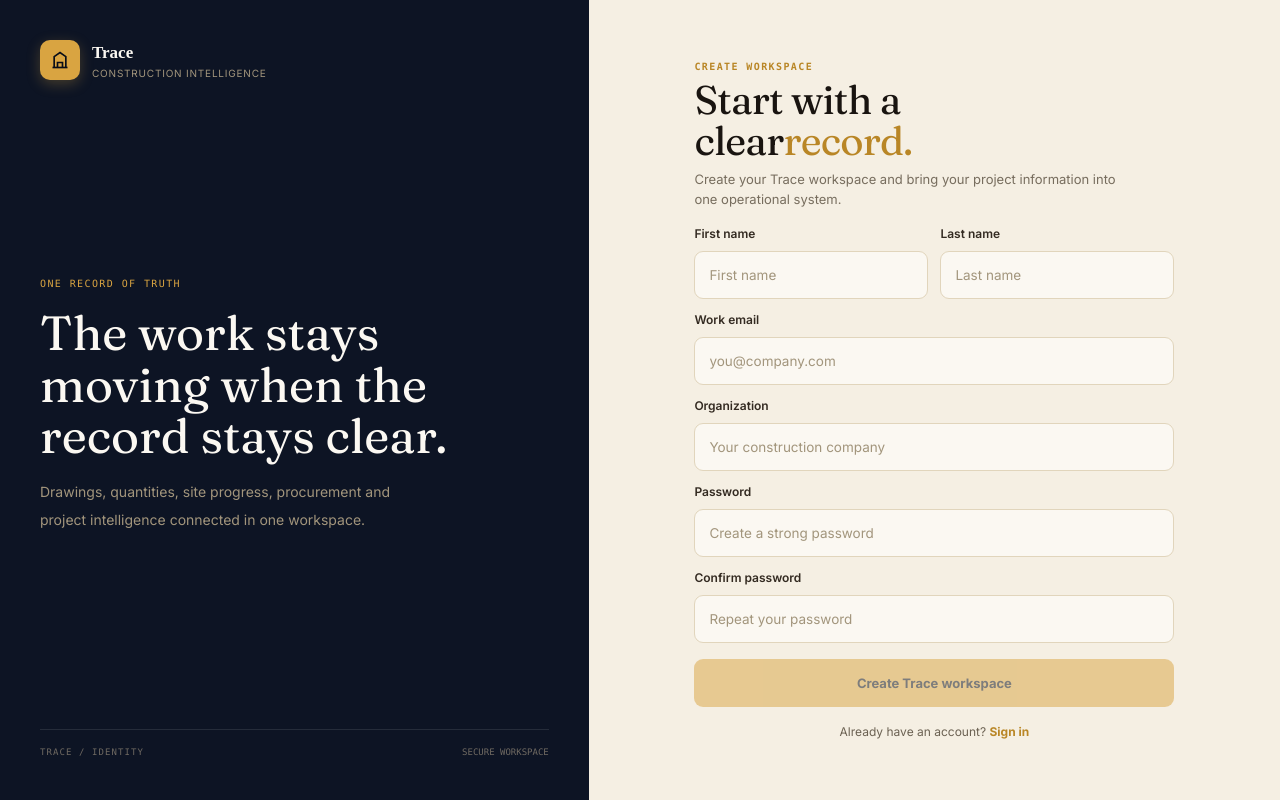
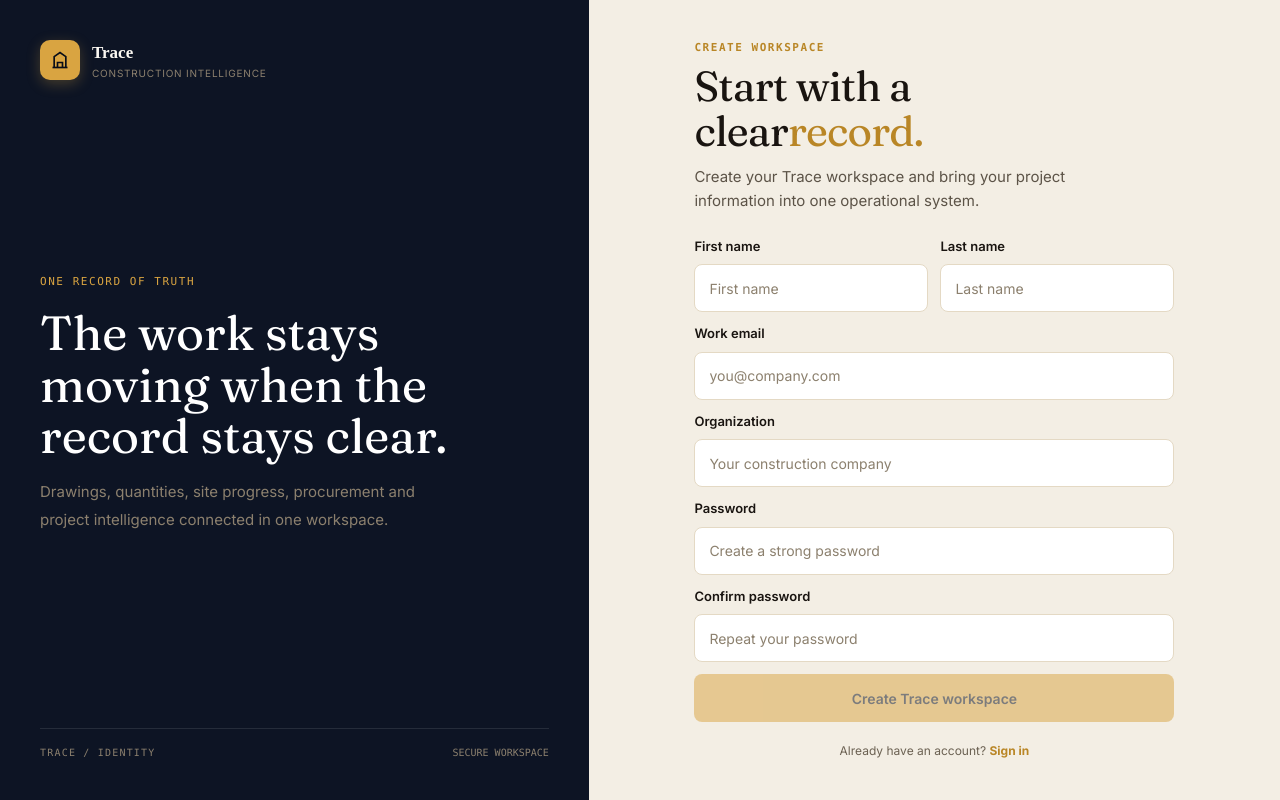
Before and after one commit to RehanParveez/trace, a React (Vite) app in the folder frontend/: page /register in a window 1280 px wide. Built offline with nearby package versions, Linux system fonts and the light colour scheme; no server answers.

Commit message:
this c/m is a/b work on ident.lay.fronts.log.acros.auth flow

```diff
--- a/frontend/src/modules/identity/components/AuthField.tsx
+++ b/frontend/src/modules/identity/components/AuthField.tsx
@@ -17,11 +17,11 @@
 }: AuthFieldProps) {
   return (
     <label className="block">
-      <span className="mb-2 flex items-center justify-between text-[12px] font-semibold text-[#332A21]">
+      <span className="mb-2 flex items-center justify-between text-[13px] font-semibold text-[var(--color-text-primary)]">
         <span>{label}</span>
 
         {hint && (
-          <span className="font-normal text-[#A2957C]">
+          <span className="font-normal text-[var(--color-text-muted)]">
             {hint}
           </span>
         )}
@@ -31,23 +31,22 @@
         id={id}
         {...props}
         className={[
-          "h-12 w-full rounded-[9px]",
-          "border bg-[#FBF8F2]",
-          "px-3.5 text-[13.5px]",
-          "text-[#191410]",
+          "h-12 w-full rounded-[var(--radius-sm)]",
+          "border bg-[var(--color-surface)]",
+          "px-3.5 text-[14px]",
+          "text-[var(--color-text-primary)]",
           "outline-none transition",
-          "placeholder:text-[#A2957C]",
-          "focus:border-[#D9A441]",
-          "focus:ring-4",
-          "focus:ring-[#D9A441]/10",
+          "placeholder:text-[var(--color-text-muted)]",
+          "focus:border-[var(--color-trace-gold-dark)]",
+          "focus:ring-2 focus:ring-[var(--color-trace-gold)]/20",
           error
-            ? "border-[#C24A3A]"
-            : "border-[#E1D5BC]",
+            ? "border-[var(--color-danger)]"
+            : "border-[var(--color-border)]",
         ].join(" ")}
       />
 
       {error && (
-        <span className="mt-1.5 block text-[11.5px] text-[#C24A3A]">
+        <span className="mt-1.5 block text-[13px] text-[var(--color-danger)]">
           {error}
         </span>
       )}
--- a/frontend/src/modules/identity/components/AuthNotice.tsx
+++ b/frontend/src/modules/identity/components/AuthNotice.tsx
@@ -8,13 +8,11 @@
 
 const styles = {
   error:
-    "border-[#C24A3A]/25 bg-[#F9E5DF] text-[#9A3D31]",
-
+    "border-[var(--color-danger)]/25 bg-[var(--color-danger-bg)] text-[var(--color-danger)]",
   success:
-    "border-[#1E9D63]/25 bg-[#E4F5EC] text-[#176F49]",
-
+    "border-[var(--color-success)]/25 bg-[var(--color-success-bg)] text-[var(--color-success)]",
   info:
-    "border-[#3B7DC4]/25 bg-[#E7F0FA] text-[#2F68A8]",
+    "border-[var(--color-info)]/25 bg-[var(--color-info-bg)] text-[var(--color-info)]",
 };
 
 export function AuthNotice({
@@ -24,9 +22,9 @@
   return (
     <div
       className={[
-        "rounded-[9px] border",
-        "px-3.5 py-3",
-        "text-[12px] leading-5",
+        "rounded-[var(--radius-sm)] border",
+        "px-4 py-3.5",
+        "text-[14px] leading-5",
         styles[tone],
       ].join(" ")}
     >
--- a/frontend/src/modules/identity/components/AuthShell.tsx
+++ b/frontend/src/modules/identity/components/AuthShell.tsx
@@ -18,22 +18,9 @@
   children,
 }: AuthShellProps) {
   return (
-    <main className="min-h-screen bg-[#F5EFE3] text-[#191410]">
+    <main className="min-h-screen bg-[var(--color-workspace)] text-[var(--color-text-primary)]">
       <div className="grid min-h-screen lg:grid-cols-[0.92fr_1.08fr]">
-        <aside
-          className="
-            relative
-            hidden
-            overflow-hidden
-            bg-[#0D1424]
-            p-8
-            text-[#FBF8F2]
-            lg:flex
-            lg:flex-col
-            lg:justify-between
-            xl:p-10
-          "
-        >
+        <aside className="relative hidden overflow-hidden bg-[var(--color-trace-navy-soft)] p-8 text-[var(--color-surface-muted)] lg:flex lg:flex-col lg:justify-between xl:p-10">
           <div
             className="
               absolute
@@ -52,18 +39,7 @@
               to="/"
               className="inline-flex items-center gap-3"
             >
-              <span
-                className="
-                  grid
-                  h-10
-                  w-10
-                  place-items-center
-                  rounded-[10px]
-                  bg-[#D9A441]
-                  text-[#080D18]
-                  shadow-[0_4px_14px_rgba(217,164,65,.28)]
-                "
-              >
+              <span className="grid h-10 w-10 place-items-center rounded-[10px] bg-[var(--color-trace-gold)] text-[var(--color-trace-navy)] shadow-[0_4px_14px_rgba(217,164,65,.28)]">
                 <svg
                   viewBox="0 0 24 24"
                   className="h-5 w-5"
@@ -82,7 +58,7 @@
                   Trace
                 </span>
 
-                <span className="block text-[10px] uppercase tracking-[.08em] text-[#A2957C]">
+                <span className="block text-[10px] uppercase tracking-[0.08em] text-[var(--color-text-muted)]">
                   Construction Intelligence
                 </span>
               </span>
@@ -90,15 +66,15 @@
           </div>
 
           <div className="relative max-w-md">
-            <p className="mb-4 font-mono text-[10px] uppercase tracking-[.14em] text-[#D9A441]">
+            <p className="mb-4 font-mono text-[11px] uppercase tracking-[0.14em] text-[var(--color-trace-gold)]">
               One record of truth
             </p>
 
-            <h2 className="font-['Fraunces'] text-4xl leading-[1.08] text-[#FBF8F2] xl:text-5xl">
+            <h2 className="font-['Fraunces'] text-4xl leading-[1.08] text-white xl:text-5xl">
               The work stays moving when the record stays clear.
             </h2>
 
-            <p className="mt-4 max-w-sm text-sm leading-7 text-[#A2957C]">
+            <p className="mt-4 max-w-sm text-[15px] leading-7 text-[var(--color-text-muted)]">
               Drawings, quantities, site progress,
               procurement and project intelligence
               connected in one workspace.
@@ -106,38 +82,21 @@
           </div>
 
           <div className="relative flex items-center justify-between border-t border-white/10 pt-4">
-            <span className="font-mono text-[9px] uppercase tracking-[.12em] text-[#706A62]">
+            <span className="font-mono text-[10px] uppercase tracking-[0.12em] text-[var(--color-text-muted)]">
               TRACE / IDENTITY
             </span>
 
-            <span className="font-mono text-[9px] text-[#706A62]">
+            <span className="font-mono text-[10px] text-[var(--color-text-muted)]">
               SECURE WORKSPACE
             </span>
           </div>
         </aside>
 
-        <section
-          className="
-            flex
-            min-h-screen
-            items-center
-            justify-center
-            overflow-y-auto
-            px-5
-            py-5
-            sm:px-8
-            lg:px-10
-            lg:py-4
-            xl:px-14
-          "
-        >
+        <section className="flex min-h-screen items-center justify-center overflow-y-auto px-5 py-8 sm:px-8 lg:px-10 lg:py-6 xl:px-14">
           <div className="w-full max-w-[480px]">
             <div className="mb-6 lg:hidden">
-              <Link
-                to="/"
-                className="inline-flex items-center gap-2"
-              >
-                <span className="grid h-9 w-9 place-items-center rounded-[9px] bg-[#0D1424] text-[#D9A441]">
+              <Link to="/" className="inline-flex items-center gap-2.5">
+                <span className="grid h-9 w-9 place-items-center rounded-[9px] bg-[var(--color-trace-navy)] text-[var(--color-trace-gold)]">
                   <span className="font-bold">
                     T
                   </span>
@@ -149,27 +108,23 @@
               </Link>
             </div>
 
-            <div className="mb-4">
-              <p className="mb-1.5 font-mono text-[10px] font-semibold uppercase tracking-[.14em] text-[#B98626]">
+            <div className="mb-6">
+              <p className="mb-2 font-mono text-[11px] font-semibold uppercase tracking-[0.14em] text-[var(--color-trace-gold-dark)]">
                 {eyebrow}
               </p>
 
-              <h1 className="font-['Fraunces'] text-[34px] leading-[1.02] tracking-[-.02em] text-[#191410] sm:text-[40px]">
+              <h1 className="font-['Fraunces'] text-[36px] leading-[1.05] tracking-[-0.02em] text-[var(--color-text-primary)] sm:text-[42px]">
                 {title}
               </h1>
 
-              <p className="mt-2 max-w-[430px] text-[13px] leading-5 text-[#776D5E]">
+              <p className="mt-3 max-w-[430px] text-[15px] leading-6 text-[var(--color-text-secondary)]">
                 {description}
               </p>
             </div>
 
             {children}
 
-            {footer && (
-              <div className="mt-4">
-                {footer}
-              </div>
-            )}
+            {footer && <div className="mt-5">{footer}</div>}
           </div>
         </section>
       </div>
--- a/frontend/src/modules/identity/pages/ForgotPasswordPage.tsx
+++ b/frontend/src/modules/identity/pages/ForgotPasswordPage.tsx
@@ -32,7 +32,7 @@
         <>
           Find your way
           <br />
-          <em className="text-[#B98626]">
+          <em className="text-[var(--color-trace-gold-dark)]">
             back.
           </em>
         </>
@@ -43,9 +43,9 @@
           Remember your password?{" "}
           <Link
             to="/login"
-            className="font-bold text-[#B98626] hover:underline"
+            className="font-bold text-[var(--color-trace-gold-dark)] hover:underline"
           >
-            Return to sign in
+           Return to sign in
           </Link>
         </p>
       }
@@ -90,14 +90,7 @@
               forgot.isPending ||
               !email
             }
-            className="
-              h-12 w-full rounded-[9px]
-              bg-[#D9A441]
-              text-[13px] font-bold
-              text-[#080D18]
-              disabled:opacity-50
-            "
-          >
+            className="h-12 w-full rounded-[var(--radius-sm)] bg-[var(--color-trace-gold)] text-[14px] font-semibold text-[var(--color-trace-navy)] transition hover:bg-[var(--color-trace-gold-dark)] disabled:cursor-not-allowed disabled:opacity-50">
             {forgot.isPending
               ? "Sending…"
               : "Send reset link"}
--- a/frontend/src/modules/identity/pages/RegisterPage.tsx
+++ b/frontend/src/modules/identity/pages/RegisterPage.tsx
@@ -56,7 +56,7 @@
           Start with a
           <br />
           clear
-          <em className="text-[#B98626]">
+          <em className="text-[var(--color-trace-gold-dark)]">
             record.
           </em>
         </>
@@ -67,9 +67,9 @@
           Already have an account?{" "}
           <Link
             to="/login"
-            className="font-bold text-[#B98626] hover:underline"
+            className="font-bold text-[var(--color-trace-gold-dark)] hover:underline"
           >
-            Sign in
+          Sign in
           </Link>
         </p>
       }
@@ -185,21 +185,7 @@
             !isPasswordStrong(password) ||
             !passwordsMatch
           }
-          className="
-            mt-1
-            h-12
-            w-full
-            rounded-[9px]
-            bg-[#D9A441]
-            text-[13px]
-            font-bold
-            text-[#080D18]
-            transition
-            hover:bg-[#C99532]
-            disabled:cursor-not-allowed
-            disabled:opacity-50
-          "
-        >
+          className="h-12 w-full rounded-[var(--radius-sm)] bg-[var(--color-trace-gold)] text-[14px] font-semibold text-[var(--color-trace-navy)] transition hover:bg-[var(--color-trace-gold-dark)] disabled:cursor-not-allowed disabled:opacity-50">
           {register.isPending
             ? "Creating workspace…"
             : "Create Trace workspace"}
```
Also changed, not shown: frontend/src/modules/identity/components/PasswordStrength.tsx (+13 -19 lines), frontend/src/modules/identity/pages/LoginPage.tsx (+8 -19 lines), frontend/src/modules/identity/pages/ResetPasswordPage.tsx (+5 -12 lines), frontend/src/modules/identity/pages/VerifyEmailPage.tsx (+5 -18 lines), 1 other file (tests, documents, lock files or other folders).
